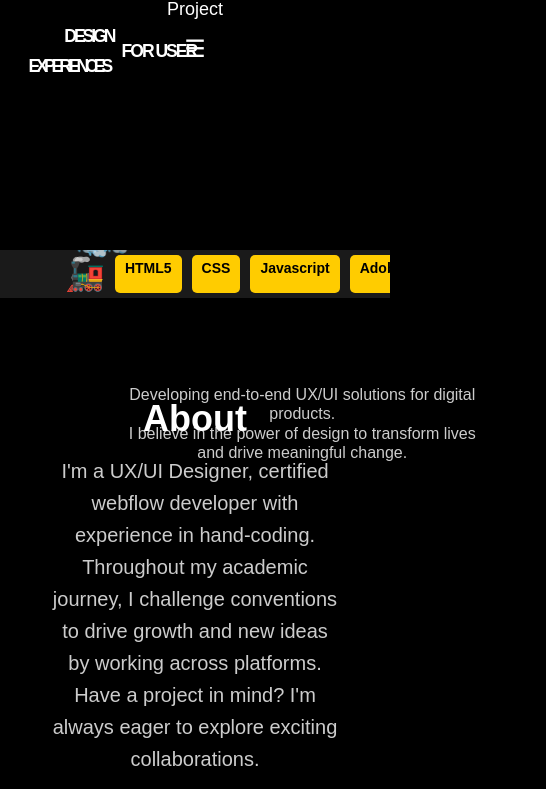
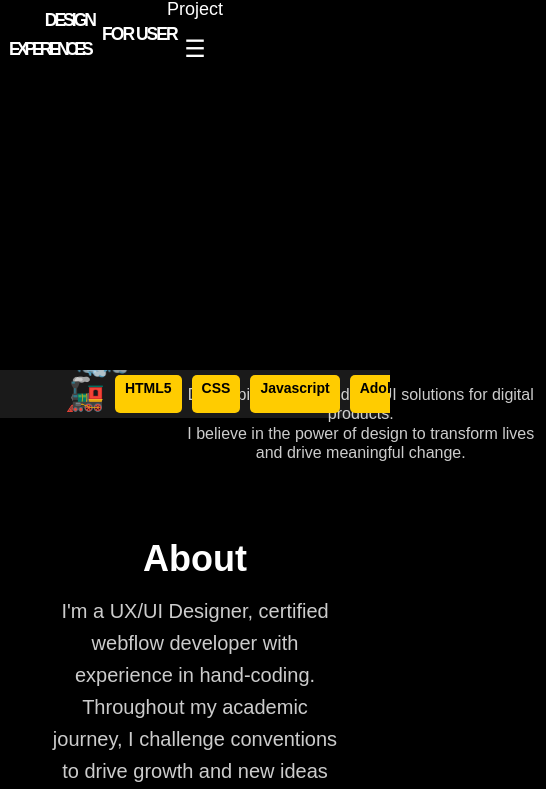
Before and after one commit to LongPH001/Portfolio, a plain HTML site: page index.html in a window 390 px wide. Shown: the part 55-844 px from the top of the page, 546 px wide, since content can reach past the window. Drawn offline with Linux system fonts and the light colour scheme.

Commit message:
Update styles.css

```diff
--- a/styles.css
+++ b/styles.css
@@ -398,25 +398,27 @@ body {
 }
 
 /* ============================== */
-/* MEDIA QUERIES FOR MACBOOKS */
+/* FIX TRAIN TRACK OVERLAP ON MACBOOK */
 /* ============================== */
 
 /* MacBook Pro 13" - 1280px */
 @media (max-width: 1280px) {
     .hero-text {
-        font-size: 5.5vw;
-        left: 25vw;
-        top: 12vh;
+        font-size: 5vw; /* Reduce text size */
+        left: 15vw; /* Center it more */
+        top: 10vh; /* Move it up */
     }
 
     .description {
-        left: 50vw;
+        left: 50vw; /* Align with hero text */
         font-size: 18px;
+        text-align: left;
     }
 
     .train-track {
         position: relative; /* Change from absolute to relative */
-        margin-top: 50px; /* Add space below hero text */
+        margin-top: 200px; /* Add space below hero text */
+        bottom: initial;
     }
 
     .train {
@@ -424,49 +426,30 @@ body {
     }
 }
 
-/* MacBook Pro 13" - 1024px */
+/* MacBook Air (M1/M2) - 1024px */
 @media (max-width: 1024px) {
     .hero-text {
-        font-size: 5vw;
-        left: 20vw;
-        top: 10vh;
+        font-size: 4.5vw; /* Reduce size further */
+        left: 10vw;
+        top: 8vh;
         text-align: center;
     }
 
     .description {
-        left: 40vw;
-        font-size: 17px;
+        left: 45vw;
+        font-size: 16px;
         text-align: center;
     }
 
     .train-track {
+        position: relative;
         bottom: initial;
-        position: relative;
-        margin-top: 80px;
+        margin-top: 220px;
     }
 
     .about-container {
-        margin-top: 80px;
+        margin-top: 100px;
         text-align: center;
         max-width: 85%;
     }
 }
-
-/* MacBook Air (M1/M2) - 820px */
-@media (max-width: 820px) {
-    .hero-text {
-        font-size: 4.5vw;
-        left: 15vw;
-        top: 10vh;
-        text-align: center;
-    }
-
-    .description {
-        left: 30vw;
-        font-size: 16px;
-    }
-
-    .train-track {
-        margin-top: 100px;
-    }
-}
```
